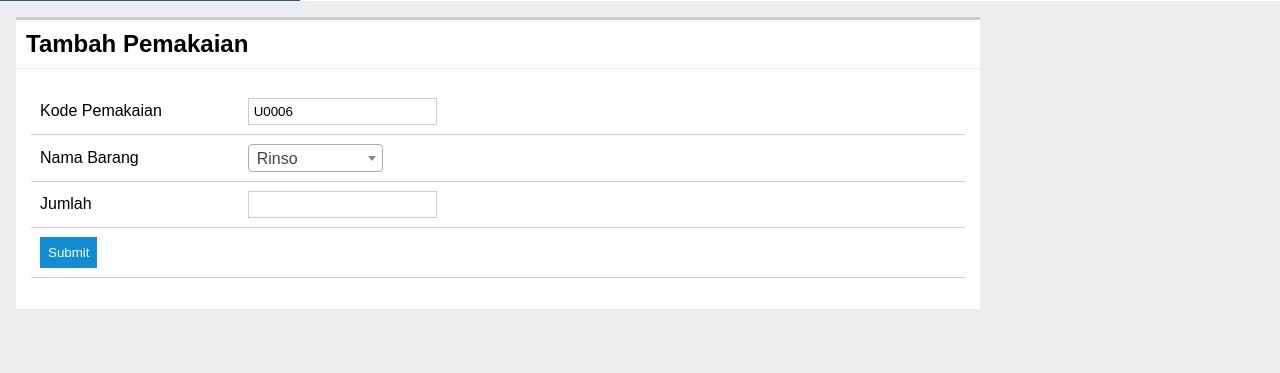
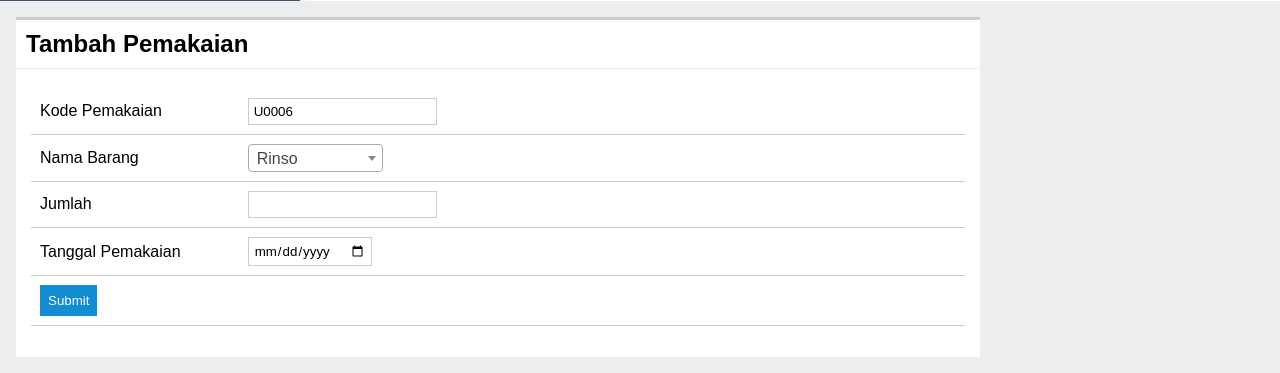
Before and after one commit to axeltjs/laundry, a PHP site: page /admin/pemakaian/pemakaian_tambah.php in a window 1280 px wide. Shown: the part 869-1242 px from the top of the page. Before the commit the page ends 1178 px from the top, so only its background shows below. Run offline with PHP 8.4, Linux system fonts and the light colour scheme; a user stored in the database is signed in; data comes from the database, SQL or seed files in the repository.

Commit message:
add tanggal di pembelian barang

```diff
--- a/admin/modul.php
+++ b/admin/modul.php
@@ -7,8 +7,8 @@ class modul
 
     public function __construct()
     {
-        // $this->connection = new mysqli('localhost', 'axeljs', 'yuFpySJB5RKkiHds', 'axeljs_laundry');
-        $this->connection = new mysqli('localhost', 'root', '', 'laundry');
+        $this->connection = new mysqli('localhost', 'axeljs', 'yuFpySJB5RKkiHds', 'axeljs_laundry');
+        // $this->connection = new mysqli('localhost', 'root', '', 'laundry');
     }
 
     public function redirect($link)
@@ -18,15 +18,15 @@ class modul
 
     public function url($url)
     {
-        // $uri = 'https://'.$_SERVER['SERVER_NAME'].'/'.$url;
+        $uri = 'https://'.$_SERVER['SERVER_NAME'].'/'.$url;
+        if ($_SERVER['SERVER_PORT'] != null) {
+            $uri = 'https://'.$_SERVER['SERVER_NAME'].':'.$_SERVER['SERVER_PORT'].'/'.$url;
+        }
+
+        // $uri = 'http://'.$_SERVER['SERVER_NAME'].'/'.$url;
         // if ($_SERVER['SERVER_PORT'] != null) {
-        //     $uri = 'https://'.$_SERVER['SERVER_NAME'].':'.$_SERVER['SERVER_PORT'].'/'.$url;
+        //     $uri = 'http://'.$_SERVER['SERVER_NAME'].':'.$_SERVER['SERVER_PORT'].'/'.$url;
         // }
-
-        $uri = 'http://'.$_SERVER['SERVER_NAME'].'/'.$url;
-        if ($_SERVER['SERVER_PORT'] != null) {
-            $uri = 'http://'.$_SERVER['SERVER_NAME'].':'.$_SERVER['SERVER_PORT'].'/'.$url;
-        }
 
         echo $uri;
     }
--- a/admin/pemakaian/cari.php
+++ b/admin/pemakaian/cari.php
@@ -20,9 +20,10 @@ include '../modul.php';
 		<td>Nama Karyawan</td>
 		<td>Nama Barang</td>
 		<td>Jumlah</td>
+		<td>Tanggal</td>
 		<td>Aksi</td>
 	</tr>
-	<?php $get = mysqli_query($koneksi, "SELECT b.nm_barang, k.nm_karyawan, p.kd_pengeluaran, p.jumlah FROM tb_pemakaian p
+	<?php $get = mysqli_query($koneksi, "SELECT b.nm_barang, k.nm_karyawan, p.kd_pengeluaran, p.jumlah, p.tanggal FROM tb_pemakaian p
 								LEFT JOIN tb_barang b ON b.kd_barang = p.kd_barang
 								LEFT JOIN tb_login k ON k.nik = p.nik $where
 								ORDER BY p.kd_pengeluaran ASC");
@@ -35,6 +36,7 @@ include '../modul.php';
 		<td><?php echo $rs['nm_karyawan']; ?></td>
 		<td><?php echo $rs['nm_barang']; ?></td>
 		<td><?php echo $rs['jumlah']; ?></td>
+		<td><?php echo $rs['tanggal'] ?? '-'; ?></td>
 		<td><a class="btn-danger" onclick="return confirm('Yakin ingin menghapus data <?php echo $rs['kd_pengeluaran']; ?> ?')" href="pemakaian_list.php?aksi=delete&id=<?php echo $rs['kd_pengeluaran']; ?>">Hapus</a>
 		</td>
 	</tr>
--- a/admin/pemakaian/pemakaian_tambah.php
+++ b/admin/pemakaian/pemakaian_tambah.php
@@ -6,6 +6,7 @@
         $kode = $_POST['kode'];
         $kd_barang = $_POST['kd_barang'];
         $jumlah = $_POST['jumlah'];
+        $tanggal = $_POST['tanggal'];
         $nik = $_SESSION['nik'];
 
         // echo "<script> alert('".$kd_barang."')</script>";
@@ -16,7 +17,7 @@
             echo "<script type='text/javascript'> alert('Data gagal ditambahkan!, karena stok tidak sesuai'); </script>";
             $ini->redirect('pemakaian_list.php');
         } else {
-            mysqli_query($koneksi, "INSERT INTO tb_pemakaian VALUES('$kode','$nik','$kd_barang','$jumlah')");
+            mysqli_query($koneksi, "INSERT INTO tb_pemakaian VALUES('$kode','$nik','$kd_barang','$jumlah','$tanggal')");
             mysqli_query($koneksi, "UPDATE tb_barang SET stok = stok - '$jumlah' WHERE kd_barang = '$kd_barang' ");
 
             echo "<script type='text/javascript'> alert('Data berhasil ditambahkan!'); </script>";
@@ -53,7 +54,11 @@
 		<tr>
 			<td>Jumlah</td>
 			<td><input required type="number" min="1" name="jumlah"></td>
-		</tr>
+        </tr>
+        <tr>
+            <td>Tanggal Pemakaian</td>
+            <td><input type="date" name="tanggal" value="<?php echo date('m-d-Y') ?>"></td>
+        </tr>
 		<tr>
 			<td colspan="2">
 				<input class="btn" type="submit" value="Submit" name="submit">
```
